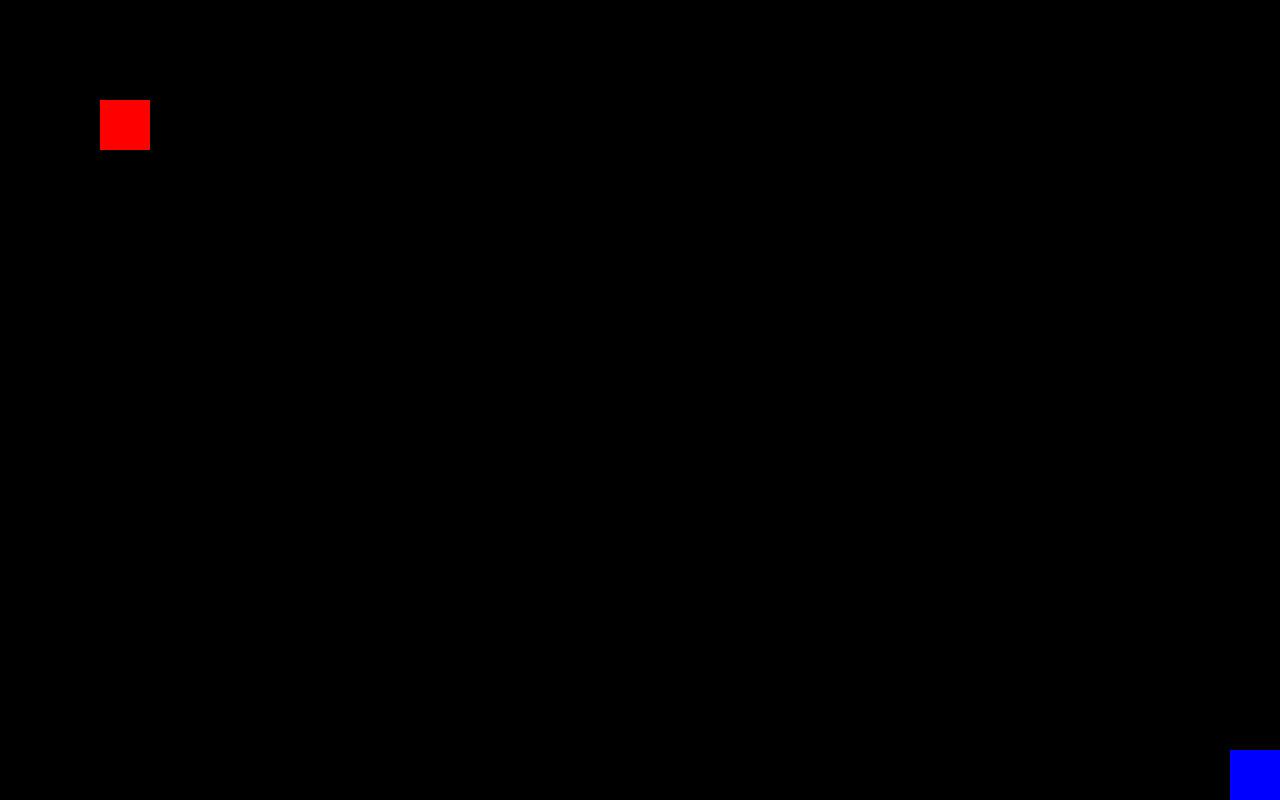
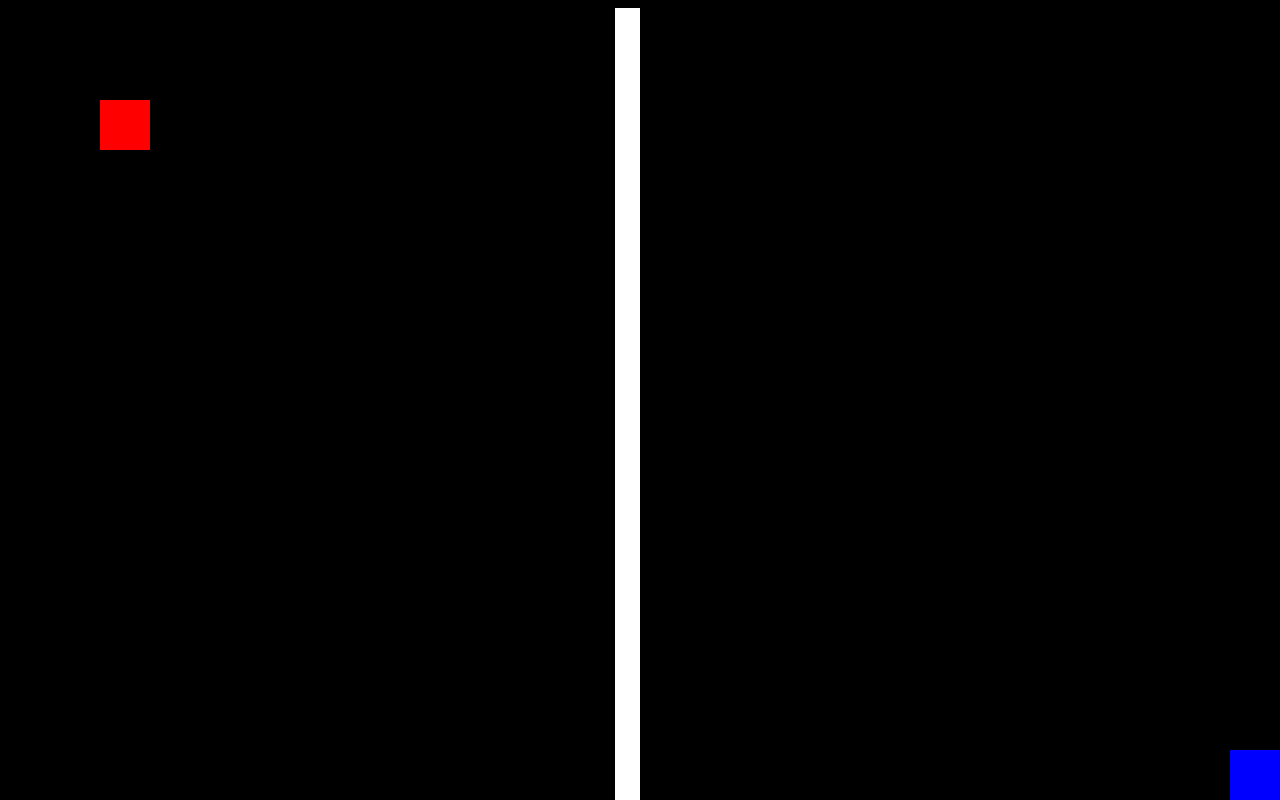
Before and after one commit to LeYohan-rgb/quantum_duel, a website: page src/index.html in a window 1280 px wide. Drawn offline with Linux system fonts and the light colour scheme.

Commit message:
Added a wall

```diff
--- a/src/index.html
+++ b/src/index.html
@@ -3,8 +3,16 @@
   <div id="player2"></div>
   <div id="bullets"></div>
   <div id="bullets2"></div>
+  <div id="wall"></div>
   <style>
     body { background: black; color: white; font-family: sans-serif; }
+
+    #wall {
+        width: 25px;
+        height: 100%;
+        background: white;
+        position: absolute;
+    }
 
     #player1 {
         width : 50px;
@@ -24,7 +32,7 @@
     .bullet {
         width: 25px;
         height: 25px;
-        background: white;
+        background: rgb(253, 255, 193);
         position: absolute;
     }
   </style>
@@ -33,6 +41,10 @@
     const window_width = window.innerWidth;
     const bullets = document.getElementById("bullets");
     const bullets_2 = document.getElementById("bullets2");
+
+    //position wall
+    const wall = document.getElementById("wall");
+    wall.style.left = (window_width - 50)/2 + 'px';
 
     const plr1 = document.getElementById("player1");
     let x = 100;
```
Also changed, not shown: dist/index.html, dist/uri.txt.
